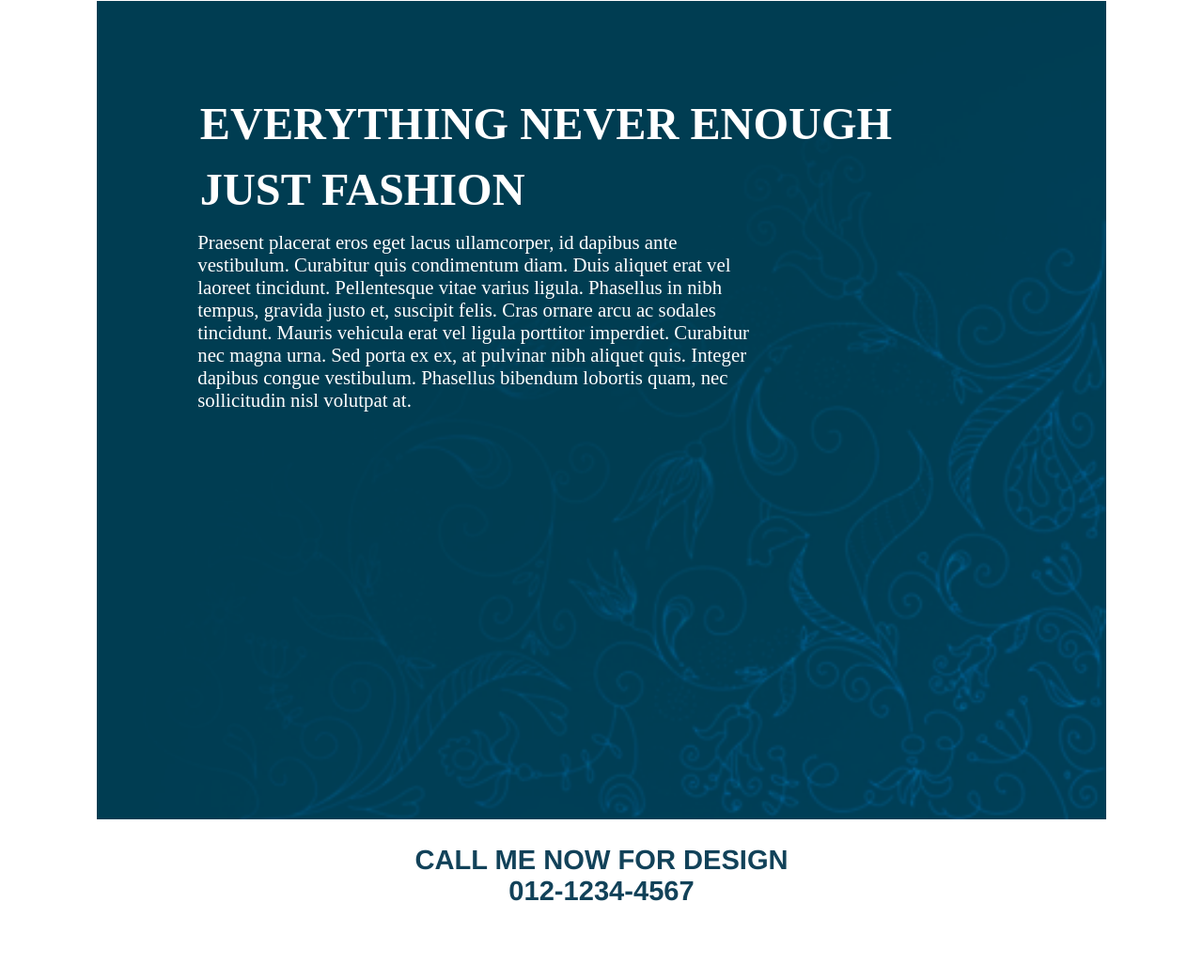
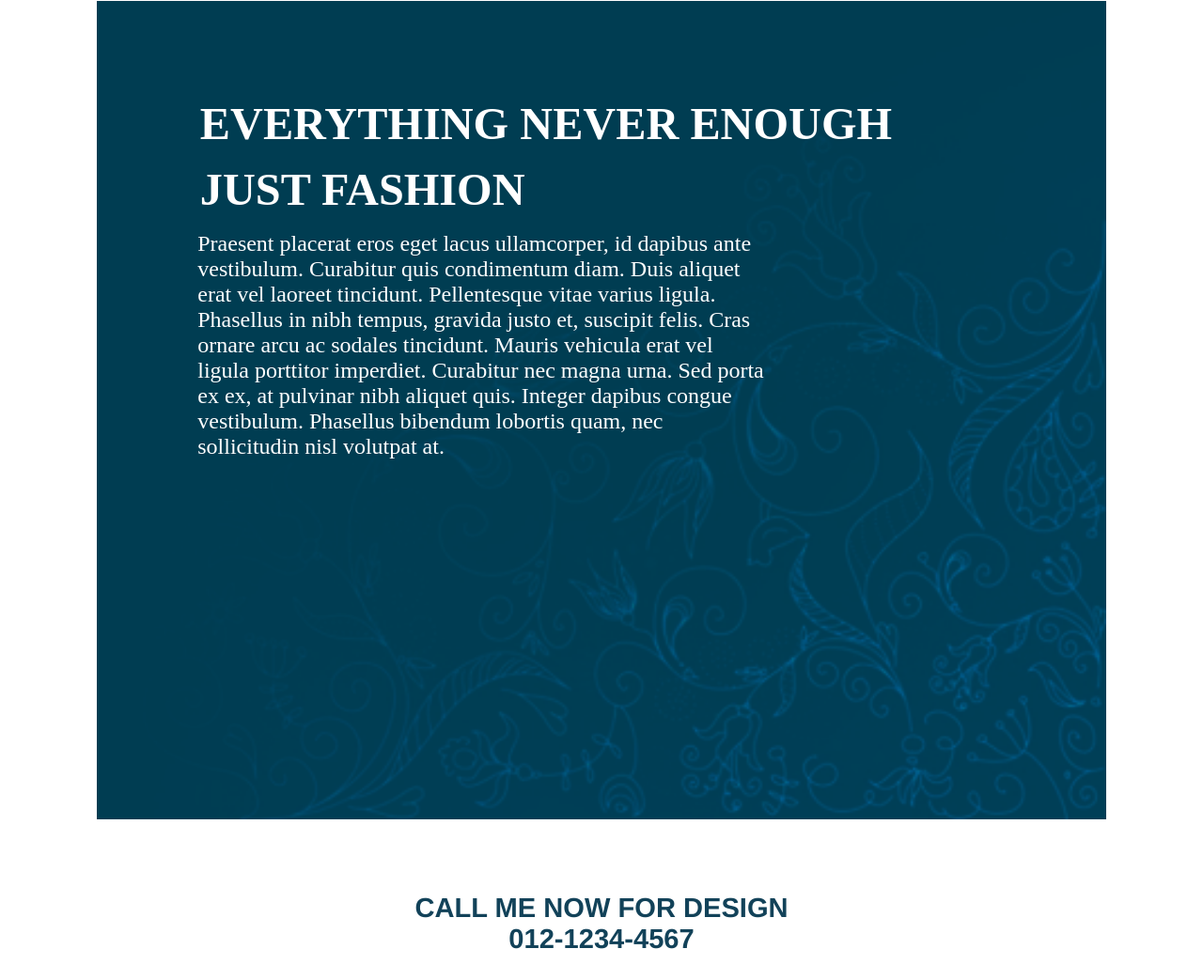
Before and after one commit to Rafael3975/Rafael3975.github.io, a plain HTML site: page index.html in a window 1280 px wide. Shown: the part 1565-2608 px from the top of the page at 94% size. Drawn offline with Linux system fonts and the light colour scheme; grey boxes are pictures that could not be loaded.

Commit message:
Update index.html

```diff
--- a/index.html
+++ b/index.html
@@ -179,7 +179,7 @@
                 margin-right: 36%;
                 color: white;
                 margin-top: -49.5%;
-                font-size: clamp(4px, 2px + 2vw, 130%);
+                font-size: clamp(8px, 3px + 2vw, 150%);
                 padding-bottom: 5%;
                 margin-bottom: 5%;
             }
```
